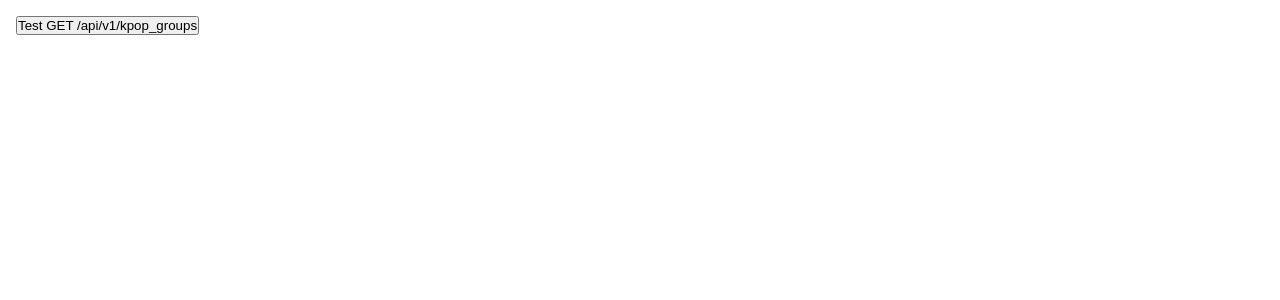
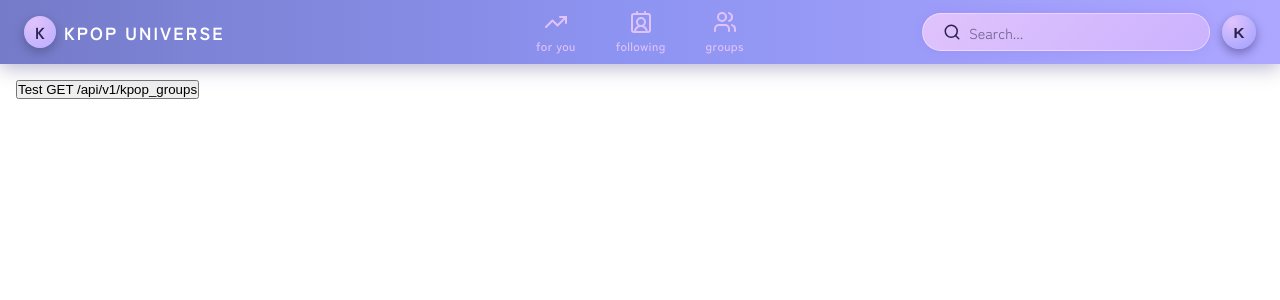
Before and after one commit to AndSam321/KPopUniverseV3, a React (Vite) app in the folder frontend/: page /sandbox in a window 1280 px wide. Shown: the top 300 px of the page. Built offline with nearby package versions, Linux system fonts and the light colour scheme; no server answers; a web font is replaced by a local one.

Commit message:
Initialize Navbar component

```diff
--- a/frontend/package.json
+++ b/frontend/package.json
@@ -11,6 +11,7 @@
   },
   "dependencies": {
     "axios": "^1.13.2",
+    "lucide-react": "^0.553.0",
     "react": "^19.1.1",
     "react-dom": "^19.1.1",
     "react-router-dom": "^7.9.5"
--- a/frontend/src/App.jsx
+++ b/frontend/src/App.jsx
@@ -3,9 +3,12 @@ import Sandbox from "./playground/Sandbox.jsx";
 import Register from "./components/auth/Register.jsx";
 import Login from "./components/auth/Login.jsx";
 import Profile from "./components/profile/Profile.jsx";
+import Navbar from "./components/nav/Navbar.jsx";
 
 function App() {
   return (
+    <>
+    <Navbar />
     <Routes>
       <Route path="/sandbox" element={<Sandbox />} />
       <Route path="register" element={<Register />} />
@@ -13,6 +16,7 @@ function App() {
       <Route path="/profile" element={<Profile />} />
       <Route path="/profile/:username" element={<Profile />} />
     </Routes>
+    </>
   );
 }
 
--- /dev/null
+++ b/frontend/src/components/nav/Navbar.css
@@ -0,0 +1,202 @@
+/* Navbar base */
+.kp-nav {
+  position: sticky;
+  top: 0;
+  z-index: 40;
+  width: 100%;
+  background: linear-gradient(90deg, #757bc8, #8e94f2, #ada7ff);
+  box-shadow: 0 4px 18px rgba(52, 45, 120, 0.35);
+}
+
+/* Inner full-width layout */
+.kp-nav__inner {
+  width: 100%;
+  height: 64px;
+  position: relative;
+  display: flex;
+  align-items: center;
+  justify-content: center; /* center middle links */
+  font-family: "Zen Kaku Gothic New", system-ui, -apple-system, sans-serif;
+}
+
+/* Left cluster */
+.kp-nav__left {
+  position: absolute;
+  left: 24px;
+  top: 50%;
+  transform: translateY(-50%);
+  display: flex;
+  align-items: center;
+  gap: 8px;
+}
+
+.kp-nav__logo-mark {
+  width: 32px;
+  height: 32px;
+  border-radius: 999px;
+  background: radial-gradient(circle at 30% 20%, #e0c3fc, #bbadff);
+  display: flex;
+  align-items: center;
+  justify-content: center;
+  color: #2b2257;
+  font-size: 16px;
+  font-weight: 700;
+  box-shadow: 0 4px 12px rgba(0, 0, 0, 0.25);
+}
+
+.kp-nav__logo-text {
+  font-size: 1.1rem;
+  font-weight: 700;
+  letter-spacing: 0.12em;
+  text-transform: uppercase;
+  color: #ffffff;
+  white-space: nowrap;
+}
+
+/* Center nav links */
+.kp-nav__center {
+  display: flex;
+  align-items: center;
+  justify-content: center;
+  gap: 40px;
+}
+
+.kp-nav__link {
+  display: flex;
+  flex-direction: column;
+  align-items: center;
+  gap: 3px;
+
+  position: relative;
+  font-size: 0.9rem;
+  font-weight: 500;
+  color: #e0c3fc;
+  text-decoration: none;
+  transition: color 0.15s ease;
+}
+
+.kp-nav__icon {
+  color: #e0c3fc;
+  transition: color 0.15s ease, transform 0.15s ease;
+}
+
+.kp-nav__label {
+  font-size: 0.75rem;
+  letter-spacing: 0.03em;
+}
+
+.kp-nav__link:hover .kp-nav__icon {
+  color: #fff;
+  transform: translateY(-2px);
+}
+
+.kp-nav__link:hover .kp-nav__label {
+  color: #fff;
+}
+
+.kp-nav__link--active .kp-nav__icon,
+.kp-nav__link--active .kp-nav__label {
+  color: #fff;
+}
+
+/* Right cluster */
+.kp-nav__right {
+  position: absolute;
+  right: 24px;
+  top: 50%;
+  transform: translateY(-50%);
+  display: flex;
+  align-items: center;
+  gap: 12px;
+}
+
+/* Search */
+.kp-nav__search {
+  display: flex;
+  align-items: center;
+  gap: 8px;
+  padding: 0 20px;
+  height: 36px;
+
+  border-radius: 999px;
+  background: linear-gradient(135deg, #e0c3fc 0%, #cbb2fe 100%);
+  border: 1px solid rgba(255, 255, 255, 0.4);
+  box-shadow: 0 0 10px rgba(155, 100, 255, 0.25);
+  transition: all 0.2s ease;
+}
+
+.kp-nav__search:hover,
+.kp-nav__search:focus-within {
+  box-shadow: 0 0 12px rgba(155, 100, 255, 0.4);
+  transform: translateY(-1px);
+}
+
+.kp-nav__search-input {
+  font-family: "Zen Kaku Gothic New", system-ui, sans-serif;
+  flex: 1;
+  border: none;
+  background: transparent;
+  font-size: 0.9rem;
+  color: #2a214c;
+  outline: none;
+  width: 220px;
+}
+
+.kp-nav__search-input::placeholder {
+  color: rgba(42, 33, 76, 0.6);
+}
+
+/* Profile */
+.kp-nav__profile {
+  border: none;
+  background: transparent;
+  cursor: pointer;
+  padding: 0;
+}
+
+.kp-nav__profile-circle {
+  width: 34px;
+  height: 34px;
+  border-radius: 999px;
+  background: radial-gradient(circle at 30% 20%, #e0c3fc, #9fa0ff);
+  display: flex;
+  align-items: center;
+  justify-content: center;
+  color: #2a214c;
+  font-weight: 700;
+  font-size: 0.95rem;
+  box-shadow: 0 4px 10px rgba(34, 21, 76, 0.4);
+  transition: transform 0.15s ease, box-shadow 0.15s ease;
+}
+
+.kp-nav__profile-circle:hover {
+  transform: translateY(-1px);
+  box-shadow: 0 6px 16px rgba(34, 21, 76, 0.6);
+}
+
+/* Responsive */
+@media (max-width: 720px) {
+  .kp-nav__center {
+    display: none;
+  }
+
+  .kp-nav__inner {
+    height: 56px;
+  }
+
+  .kp-nav__search-input {
+    width: 140px;
+  }
+
+  .kp-nav__logo-text {
+    font-size: 1rem;
+  }
+
+  .kp-nav__left {
+    left: 12px;
+  }
+
+  .kp-nav__right {
+    right: 12px;
+  }
+}
--- /dev/null
+++ b/frontend/src/components/nav/Navbar.jsx
@@ -0,0 +1,73 @@
+import React from "react";
+import "./Navbar.css";
+import { NavLink } from "react-router-dom";
+import { TrendingUp, ContactRound, Users, Search } from "lucide-react";
+
+export default function Navbar() {
+  return (
+    <nav className="kp-nav">
+      <div className="kp-nav__inner">
+        {/* Left: Logo */}
+        <div className="kp-nav__left">
+          <div className="kp-nav__logo-mark">K</div>
+          <div className="kp-nav__logo-text">KPop Universe</div>
+        </div>
+
+        {/* Center: Nav Links */}
+        <div className="kp-nav__center">
+          <NavLink
+            to="/"
+            end
+            className={({ isActive }) =>
+              isActive
+                ? "kp-nav__link kp-nav__link--active"
+                : "kp-nav__link"
+            }
+          >
+            <TrendingUp className="kp-nav__icon" />
+            <span className="kp-nav__label">for you</span>
+          </NavLink>
+
+          <NavLink
+            to="/following"
+            className={({ isActive }) =>
+              isActive
+                ? "kp-nav__link kp-nav__link--active"
+                : "kp-nav__link"
+            }
+          >
+            <ContactRound className="kp-nav__icon" />
+            <span className="kp-nav__label">following</span>
+          </NavLink>
+
+          <NavLink
+            to="/groups"
+            className={({ isActive }) =>
+              isActive
+                ? "kp-nav__link kp-nav__link--active"
+                : "kp-nav__link"
+            }
+          >
+            <Users className="kp-nav__icon" />
+            <span className="kp-nav__label">groups</span>
+          </NavLink>
+        </div>
+
+        {/* Right: Search + Profile */}
+        <div className="kp-nav__right">
+          <div className="kp-nav__search">
+            <Search size={18} color="#2a214c" />
+            <input
+              type="text"
+              className="kp-nav__search-input"
+              placeholder="Search..."
+            />
+          </div>
+          <button className="kp-nav__profile">
+            <div className="kp-nav__profile-circle">K</div>
+          </button>
+        </div>
+      </div>
+    </nav>
+  );
+}
```
Also changed, not shown: frontend/src/components/home/Home.jsx (added, +9 -0 lines), 1 other file (tests, documents, lock files or other folders).
